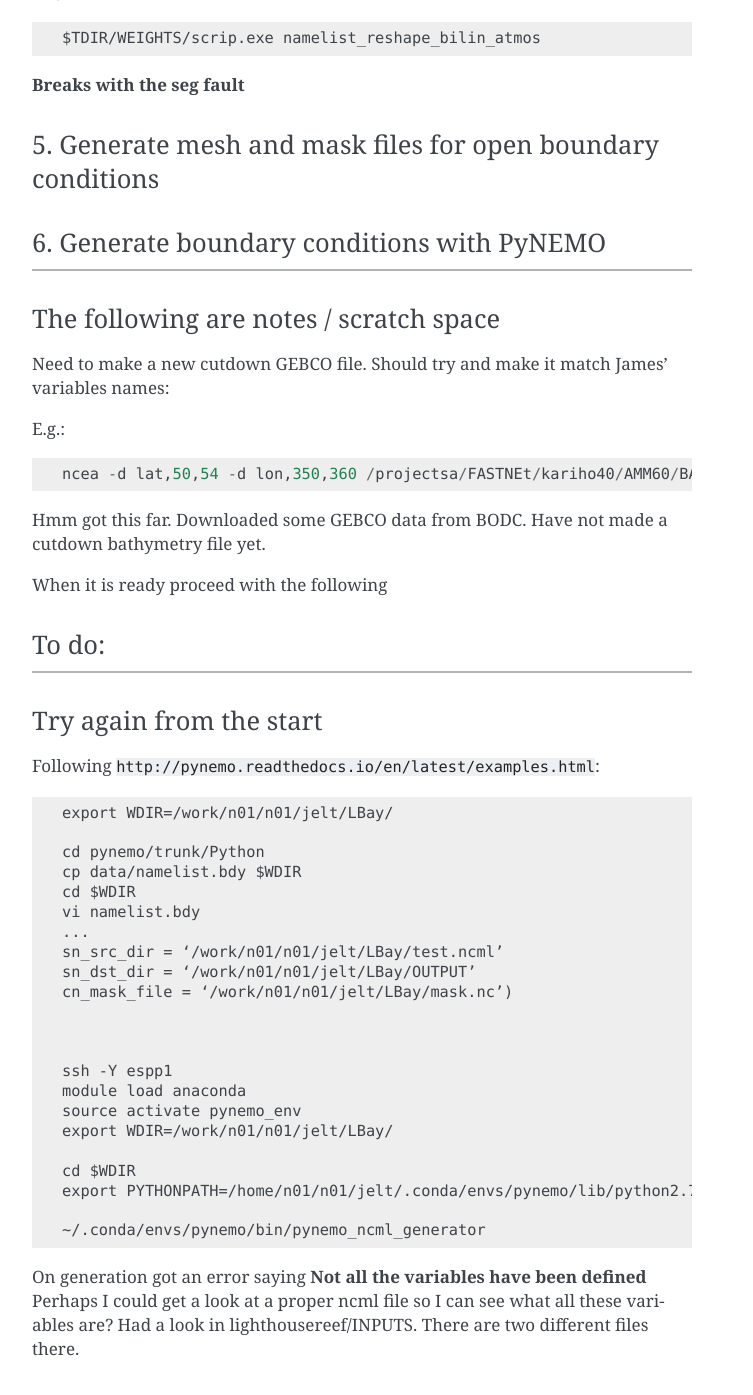
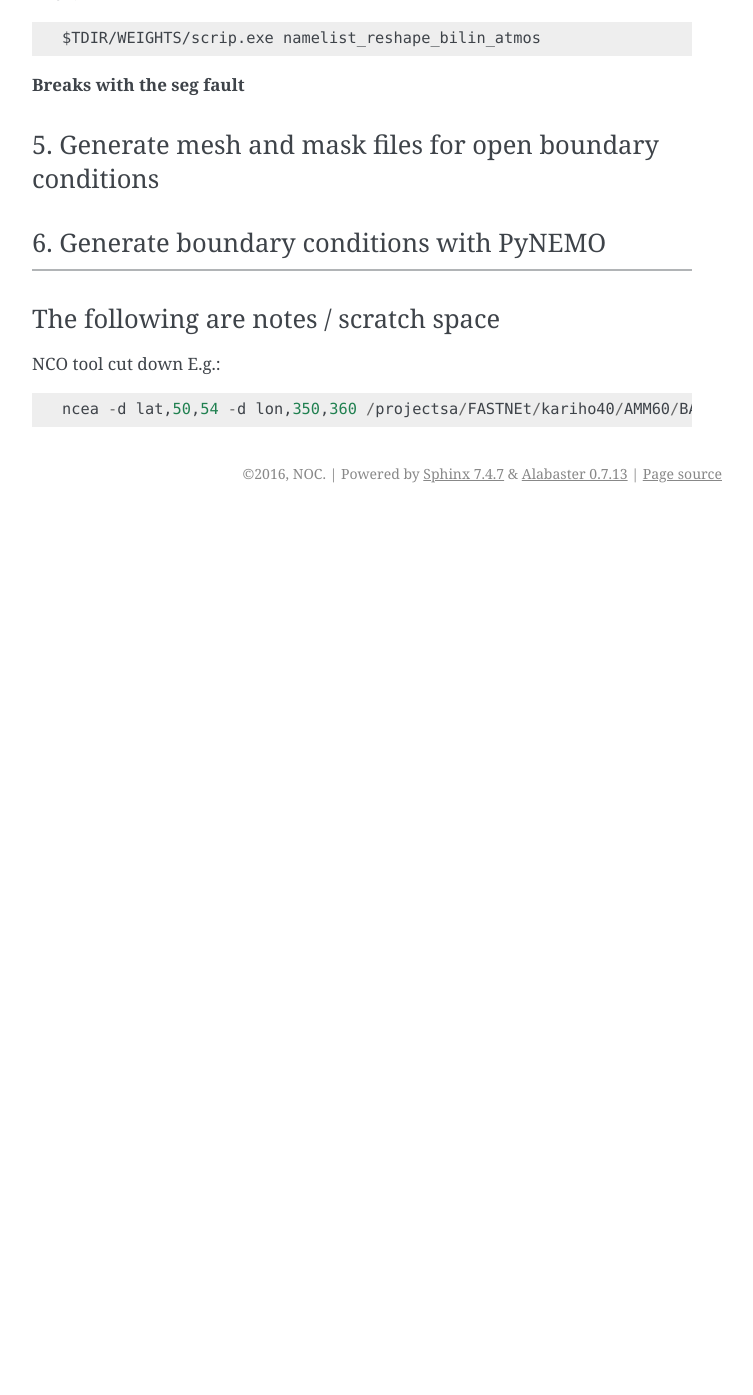
Before and after one commit to NOC-MSM/SEAsia, a Sphinx documentation site: the page built from docs/source/LBay.rst, in a window 1280 px wide and 1400 px high, scrolled down 8358 px. Shown: the top 1395 px of the window, without its empty margins (388-1141 px from the left). Built offline with Sphinx 7.4.7, drawn with Linux system fonts in a browser that asks for light colours; after the commit the page ends 8871 px from its top, so only the background shows below that; some of the changed text lies outside the part shown.

Commit message:
make html

```diff
--- a/docs/source/LBay.rst
+++ b/docs/source/LBay.rst
@@ -7,7 +7,7 @@ URL:: http://nemo-reloc.readthedocs.io/en/latest/LBay.html
 Issues that arose
 =================
 
-*
+* ...
 
 
 Follow PyNEMO recipe for Lighthouse Reef: ``http://pynemo.readthedocs.io/en/latest/examples.html#example-2-lighthouse-reef``
@@ -408,55 +408,6 @@ Generate  remap files ``remap_nemo_grid_atmos.nc`` and ``remap_data_grid_atmos.n
 The following are notes / scratch space
 +++++++++++++++++++++++++++++++++++++++
 
-Need to make a new cutdown GEBCO file. Should try and make it match James' variables names::
-
-
-E.g.::
+NCO tool cut down E.g.::
 
   ncea -d lat,50,54 -d lon,350,360 /projectsa/FASTNEt/kariho40/AMM60/BATHY/bathy_AMM60.nc  /scratch/jelt/tmp/GEBCO_cutdown.nc
-
-Hmm got this far. Downloaded some GEBCO data from BODC. Have not made a cutdown
-bathymetry file yet.
-
-
-When it is ready proceed with the following
-
-To do:
-++++++
-
-
-
-
-----
-
-Try again from the start
-++++++++++++++++++++++++
-
-Following ``http://pynemo.readthedocs.io/en/latest/examples.html``::
-
-  export WDIR=/work/n01/n01/jelt/LBay/
-
-  cd pynemo/trunk/Python
-  cp data/namelist.bdy $WDIR
-  cd $WDIR
-  vi namelist.bdy
-  ...
-  sn_src_dir = ‘/work/n01/n01/jelt/LBay/test.ncml’
-  sn_dst_dir = ‘/work/n01/n01/jelt/LBay/OUTPUT’
-  cn_mask_file = ‘/work/n01/n01/jelt/LBay/mask.nc’)
-
-
-
-  ssh -Y espp1
-  module load anaconda
-  source activate pynemo_env
-  export WDIR=/work/n01/n01/jelt/LBay/
-
-  cd $WDIR
-  export PYTHONPATH=/home/n01/n01/jelt/.conda/envs/pynemo/lib/python2.7/site-packages/:$PYTHONPATH
-
-  ~/.conda/envs/pynemo/bin/pynemo_ncml_generator
-
-On generation got an error saying **Not all the variables have been defined**
-Perhaps I could get a look at a proper ncml file so I can see what all these variables are?
-Had a look in lighthousereef/INPUTS. There are two different files there.
```
Also changed, not shown: 5 other files.
